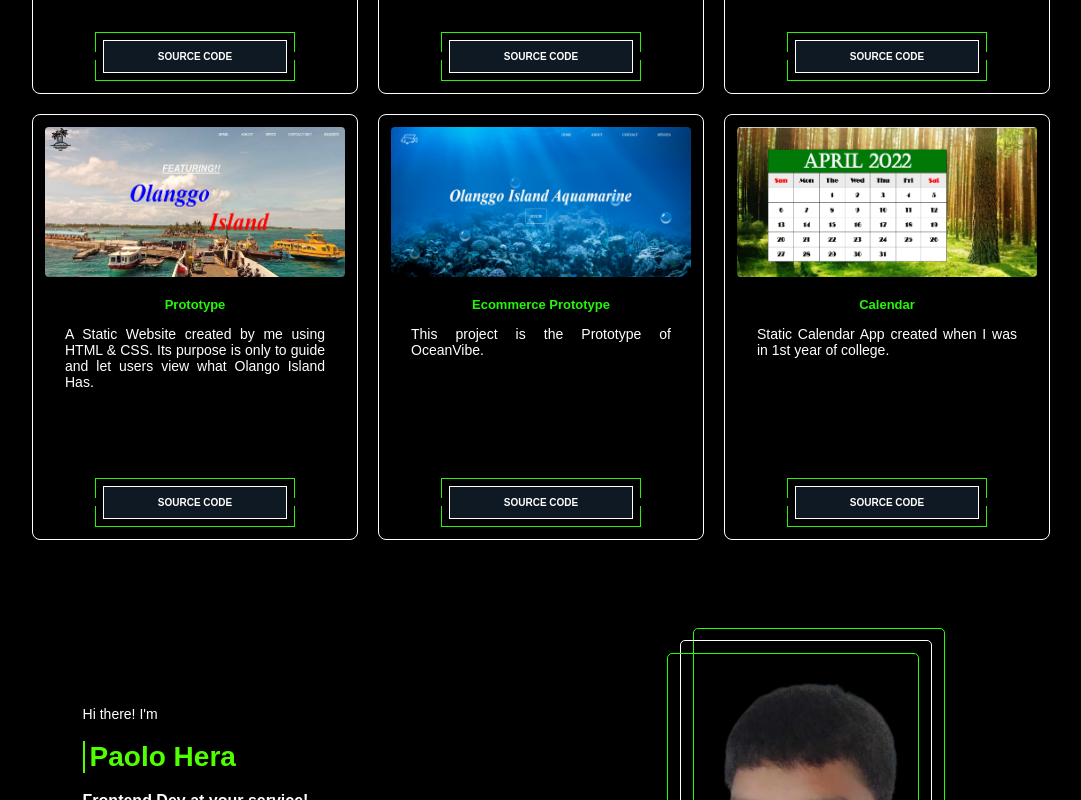
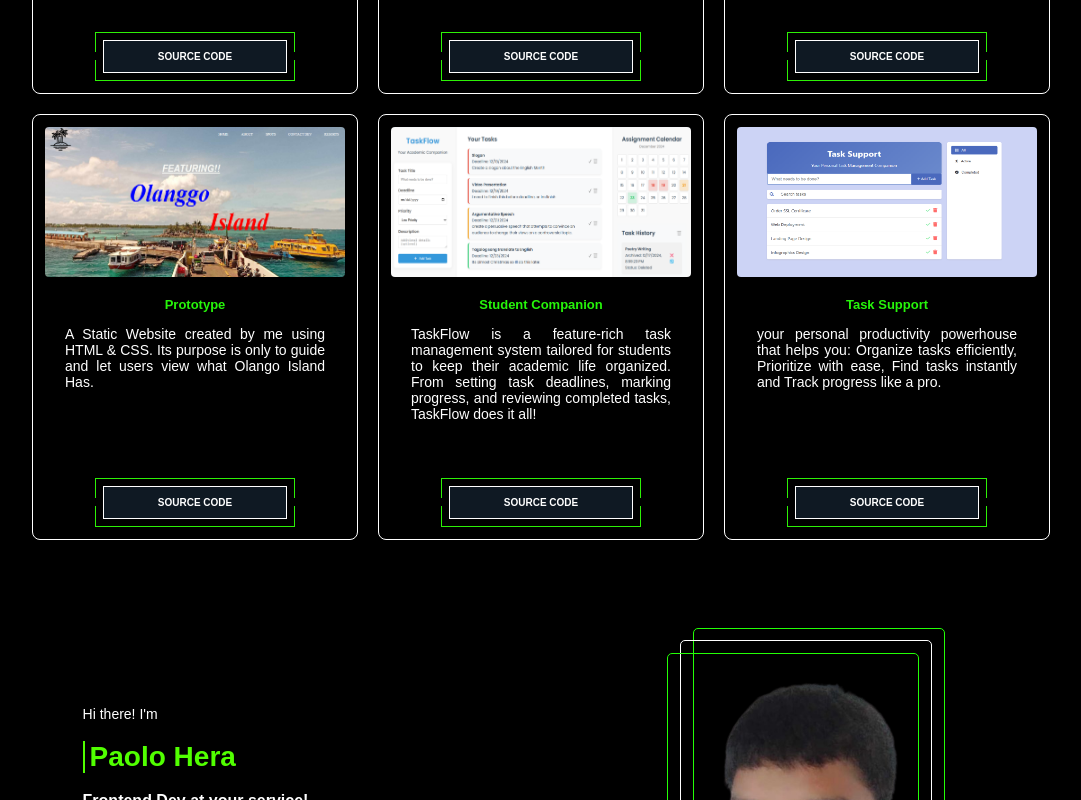
Before and after one commit to paolohera/portfolio, a Vue app: page /projects in a window 1280 px wide. Shown: the part 620-1420 px from the top of the page, without its empty margins (99-1180 px from the left). Built offline with nearby package versions, Linux system fonts and the light colour scheme; a web font is replaced by a local one.

Commit message:
Add files via upload

```diff
--- a/src/components/Projects.vue
+++ b/src/components/Projects.vue
@@ -93,10 +93,11 @@ export default {
 
     <!-- Static Card 5 -->
     <div class="card">
-      <img src="/src/assets/aqua.png" alt="Ecommerce Prototype" class="card-image" />
-      <h3 class="card-title">Ecommerce Prototype</h3>
+      <img src="/src/assets/student.png" alt="Ecommerce Prototype" class="card-image" />
+      <h3 class="card-title">Student Companion</h3>
       <p class="card-description">
-        This project is the Prototype of OceanVibe.
+        TaskFlow is a feature-rich task management system tailored for students to keep their academic life organized.
+         From setting task deadlines, marking progress, and reviewing completed tasks, TaskFlow does it all!
       </p>
       <a href="javascript:void(0)" @click="goToWarningPage">
       <button class="button">
@@ -110,10 +111,12 @@ export default {
 
     <!-- Static Card 6 -->
     <div class="card">
-      <img src="/src/assets/calendar.png" alt="Calendar" class="card-image" />
-      <h3 class="card-title">Calendar</h3>
+      <img src="/src/assets/task.png" alt="Calendar" class="card-image" />
+      <h3 class="card-title">Task Support</h3>
       <p class="card-description">
-        Static Calendar App created when I was in 1st year of college.
+        your personal productivity powerhouse that helps you: Organize tasks efficiently, Prioritize with ease,
+        Find tasks instantly and Track progress like a pro.
+
       </p>
       <a href="javascript:void(0)" @click="goToWarningPage">
       <button class="button">
--- a/src/views/Footer.vue
+++ b/src/views/Footer.vue
@@ -9,7 +9,7 @@ const address = 'Osmeña St. Gun-Ob Lapu-Lapu City, Cebu. Philippines';
 
       <!-- Social Links -->
       <div class="footer-section">
-        <h4>Get in touch</h4>
+        <h4>Contact Me</h4>
         <div class="social-icons">
           <a href="https://www.facebook.com/paopao.hera" target="_blank" class="social-icon">
             <svg xmlns="http://www.w3.org/2000/svg" width="24" height="24" viewBox="0 0 24 24" fill="none" stroke="currentColor" stroke-width="2" stroke-linecap="round" stroke-linejoin="round">
```
Also changed, not shown: src/assets/student.png (added), src/assets/task.png (added).
